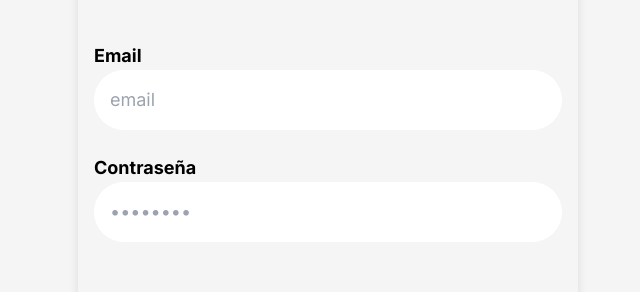
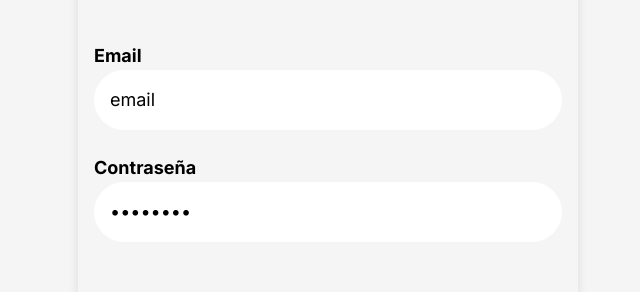
Before and after one commit to androettojuan/jobo-next-2, a Next.js app: page /login in a window 1280 px wide. Shown: the part 259-551 px from the top of the page, without its empty margins (312-952 px from the left). Built offline with nearby package versions, Linux system fonts and the light colour scheme.

Commit message:
Add Select component and update TextInput styling

```diff
--- /dev/null
+++ b/src/components/Select.jsx
@@ -0,0 +1,15 @@
+import React from "react";
+
+const Select = ({ name, value, onChange, options }) => {
+  return (
+    <select className="rounded-xl text-gray-600 border-none p-4 w-full shadow-sm cursor-pointer mb-5" name={name} value={value} onChange={onChange}>
+      {options.map((option, index) => (
+        <option key={index} value={option.id}>
+          {option.title}
+        </option>
+      ))}
+    </select>
+  );
+};
+
+export default Select;
--- a/src/components/TextInput.jsx
+++ b/src/components/TextInput.jsx
@@ -19,7 +19,7 @@ const TextInput = ({
       <label className="flex flex-col items-start font-bold text-lg pb-6 w-full relative">
         {label}
         <input
-        className="p-4 rounded-full text-gray-400 font-normal w-full"
+        className="p-4 rounded-full text-black-600 font-normal w-full"
           type={type}
           name={name}
           value={value}
```
